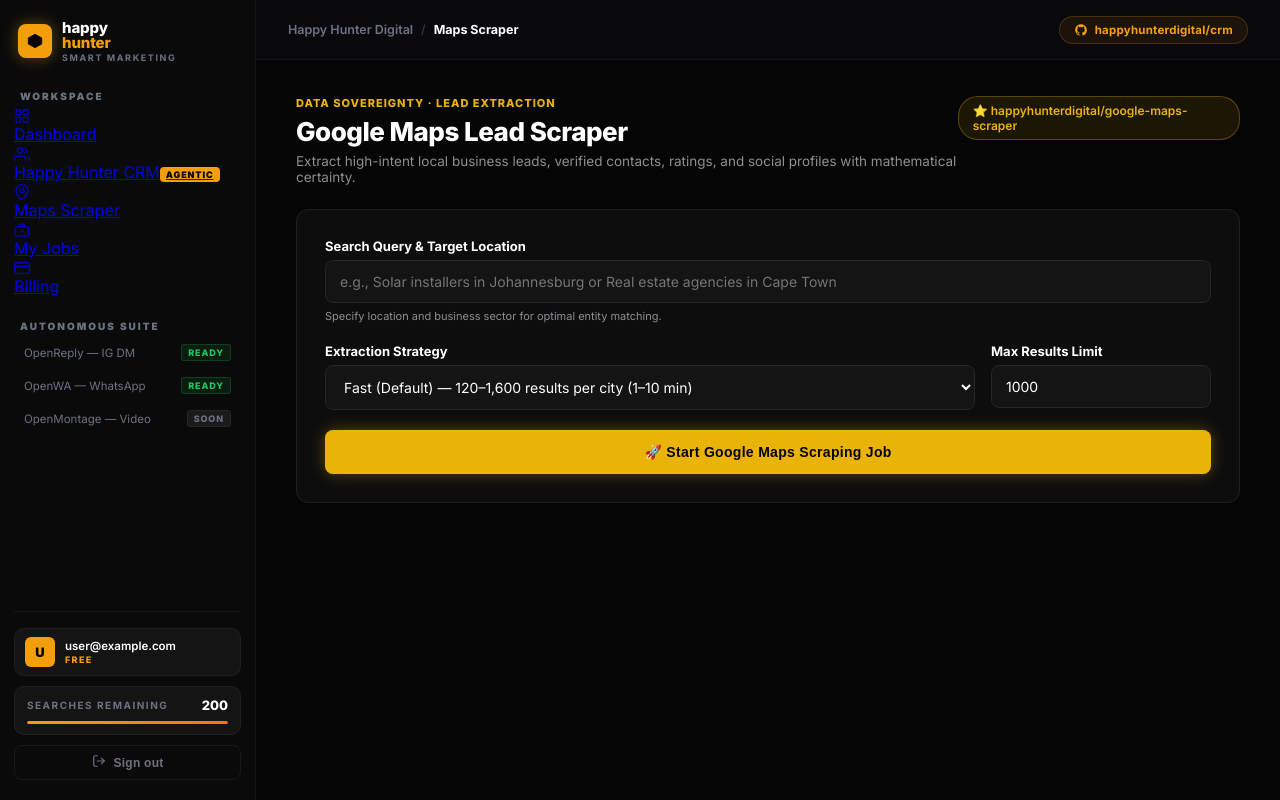
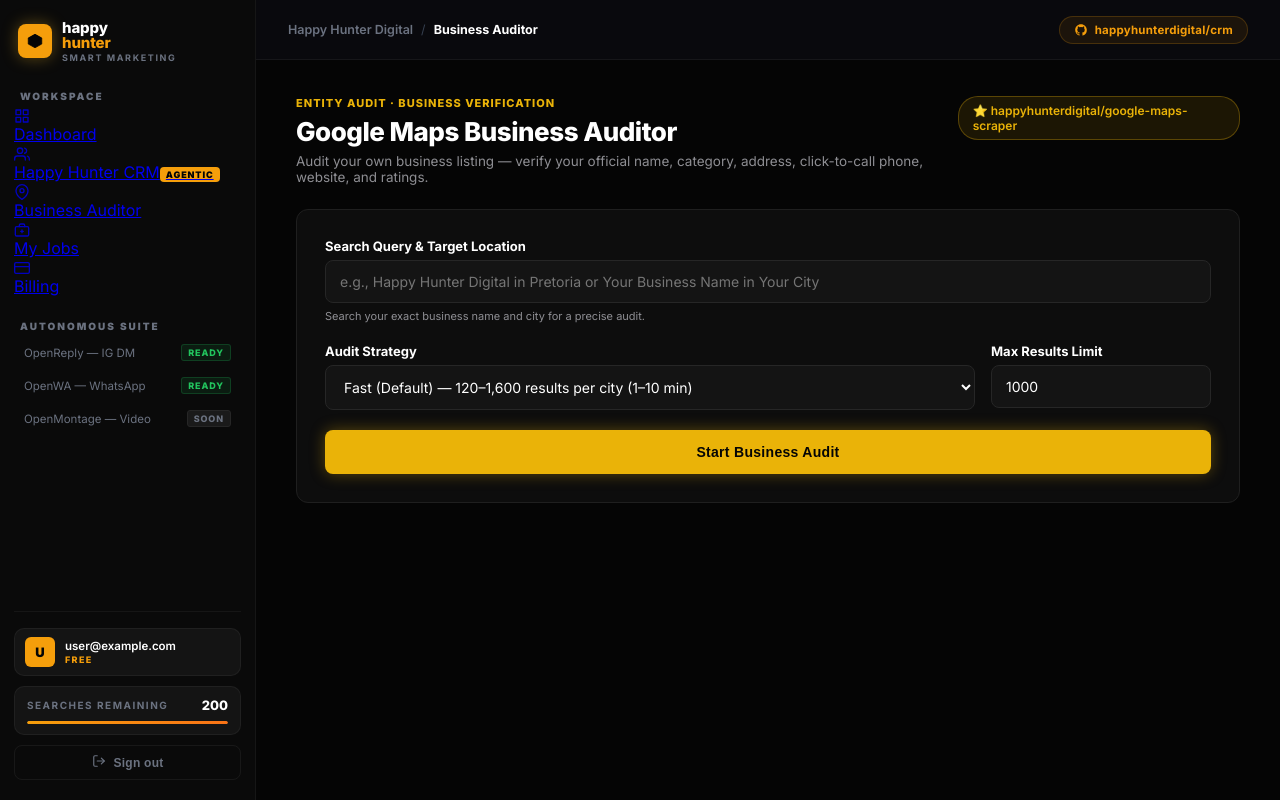
Before and after one commit to happyhunterdigital/smart-marketing, a Next.js app in the folder apps/web/: page /dashboard/gmaps-scraper in a window 1280 px wide. Built offline with nearby package versions, Linux system fonts and the light colour scheme; no server answers; the database is empty; sample sign-in values are in the browser's storage.

Commit message:
Reframe web UI from lead scraping to self-audit purpose

```diff
--- a/apps/web/components/DashboardLayout.tsx
+++ b/apps/web/components/DashboardLayout.tsx
@@ -176,7 +176,7 @@
             className={`nav-item ${currentPath.startsWith('/dashboard/gmaps-scraper') ? 'active' : ''}`}
           >
             <span className="nav-icon">{Icons.maps}</span>
-            <span>Maps Scraper</span>
+            <span>Business Auditor</span>
           </Link>
 
           <Link
@@ -251,7 +251,7 @@
             <span className="bc-current">
               {currentPath === '/dashboard' ? 'Overview' :
                currentPath.startsWith('/dashboard/crm') ? 'Happy Hunter CRM' :
-               currentPath.startsWith('/dashboard/gmaps-scraper') ? 'Maps Scraper' :
+               currentPath.startsWith('/dashboard/gmaps-scraper') ? 'Business Auditor' :
                currentPath.startsWith('/dashboard/jobs') ? 'Jobs' :
                currentPath.startsWith('/dashboard/billing') ? 'Billing' : 'Dashboard'}
             </span>
--- a/apps/web/pages/dashboard/gmaps-scraper.tsx
+++ b/apps/web/pages/dashboard/gmaps-scraper.tsx
@@ -101,7 +101,7 @@
         });
       }
     } catch (err) {
-      setError(err instanceof Error ? err.message : 'An error occurred while creating extraction job.');
+      setError(err instanceof Error ? err.message : 'An error occurred while starting the audit.');
     } finally {
       setIsSubmitting(false);
     }
@@ -112,10 +112,10 @@
       <div className="scraper-page">
         <div className="page-header">
           <div>
-            <div className="category-tag">DATA SOVEREIGNTY · LEAD EXTRACTION</div>
-            <h1 className="page-title">Google Maps Lead Scraper</h1>
+            <div className="category-tag">ENTITY AUDIT · BUSINESS VERIFICATION</div>
+            <h1 className="page-title">Google Maps Business Auditor</h1>
             <p className="page-subtitle">
-              Extract high-intent local business leads, verified contacts, ratings, and social profiles with mathematical certainty.
+              Audit your own business listing — verify your official name, category, address, click-to-call phone, website, and ratings.
             </p>
           </div>
           <a
@@ -136,15 +136,15 @@
                 type="text"
                 value={query}
                 onChange={(e) => setQuery(e.target.value)}
-                placeholder="e.g., Solar installers in Johannesburg or Real estate agencies in Cape Town"
+                placeholder="e.g., Happy Hunter Digital in Pretoria or Your Business Name in Your City"
                 required
               />
-              <span className="field-hint">Specify location and business sector for optimal entity matching.</span>
+              <span className="field-hint">Search your exact business name and city for a precise audit.</span>
             </div>
 
             <div className="form-row">
               <div className="form-group flex-1">
-                <label>Extraction Strategy</label>
+                <label>Audit Strategy</label>
                 <select value={strategy} onChange={(e) => setStrategy(e.target.value as any)}>
                   <option value="Fast">Fast (Default) — 120–1,600 results per city (1–10 min)</option>
                   <option value="Fastest">Fastest — ~30s per city, speed priority</option>
@@ -183,7 +183,7 @@
             )}
 
             <button type="submit" disabled={isSubmitting} className="submit-btn">
-              {isSubmitting ? 'Architecting Extraction Job...' : '🚀 Start Google Maps Scraping Job'}
+              {isSubmitting ? 'Running Audit...' : 'Start Business Audit'}
             </button>
           </form>
 
@@ -198,7 +198,7 @@
               <h3>Job Created Successfully!</h3>
               <p><strong>Job ID:</strong> {result.jobId}</p>
               <p>
-                Your extraction is queued in background workers. Monitor progress in{' '}
+                Your audit is queued in background workers. Monitor progress in{' '}
                 <a href="/dashboard/jobs">My Jobs Center →</a>
               </p>
             </div>
```
Also changed, not shown: apps/web/pages/dashboard/index.tsx (+5 -5 lines), apps/web/pages/index.tsx (+4 -4 lines).
